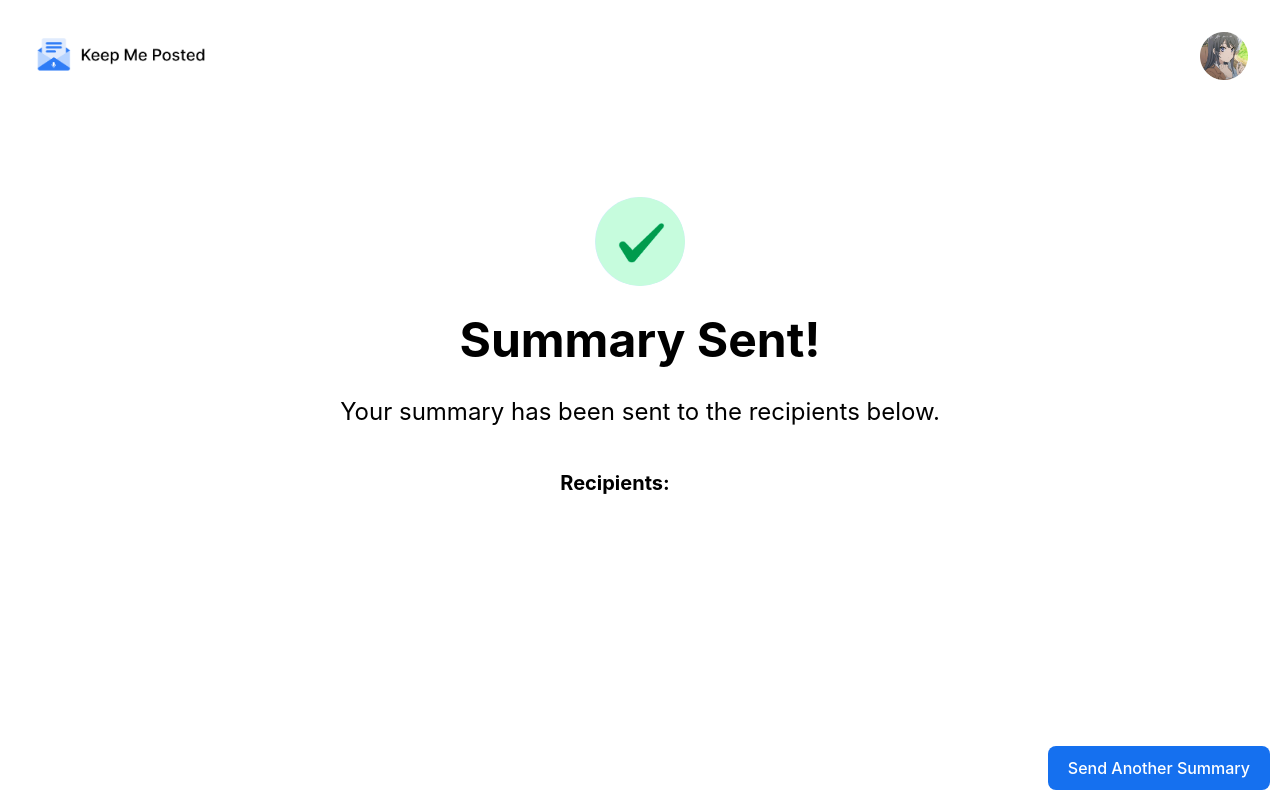
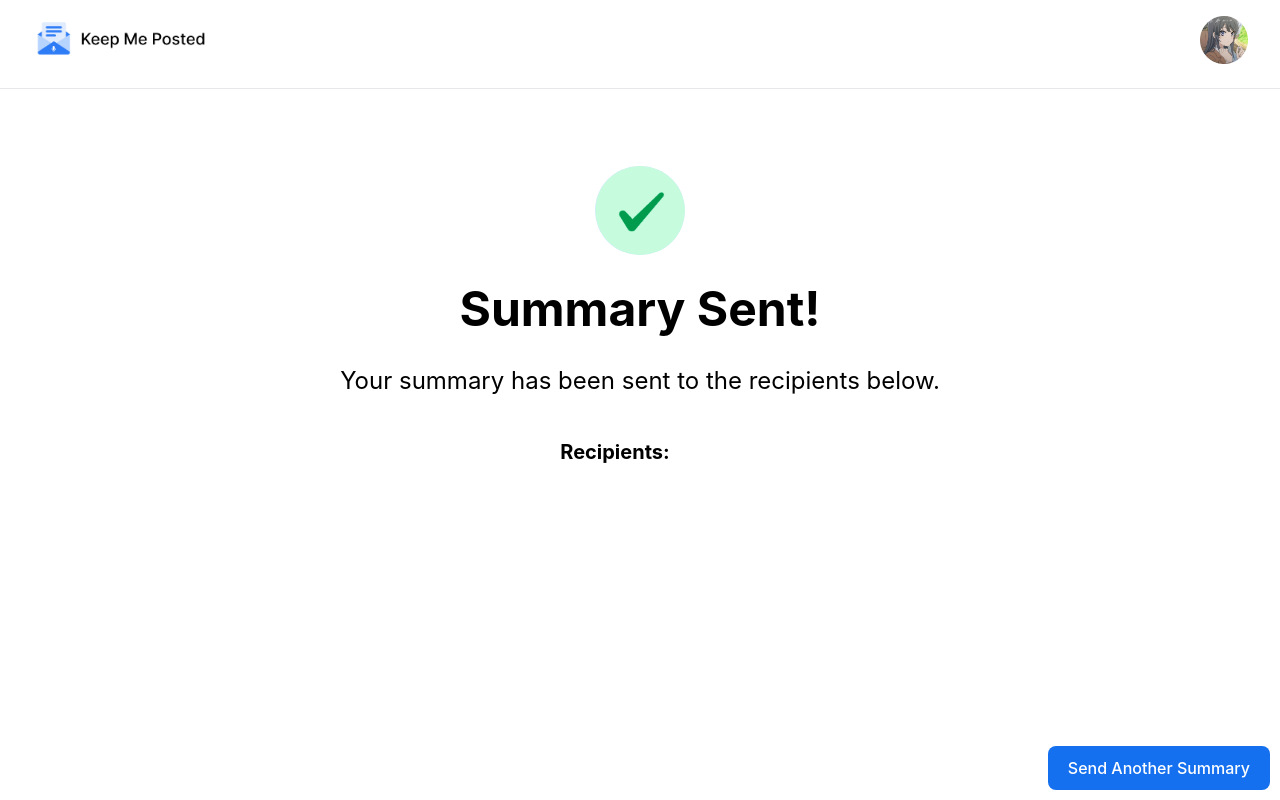
Before and after one commit to RValanki/Keep-Me-Posted, a SvelteKit app in the folder frontend/: page /sent in a window 1280 px wide. Built offline with nearby package versions, Linux system fonts and the light colour scheme.

Commit message:
added border and changed height

```diff
--- a/frontend/src/components/topbar.svelte
+++ b/frontend/src/components/topbar.svelte
@@ -30,14 +30,14 @@
 
 </script>
 
-<div class="flex justify-between">
-  <div class="p-8 m">
+<div class="flex justify-between border-b">
+  <div class="py-4 px-8 m">
     <button on:click={() => handleGoHome()}>
       <img class="h-12" src={kmpIcon} alt="KMP Icon" />
     </button>
   </div>
 
-  <div class="p-8">
+  <div class="py-4 px-8">
     <div>
       <button on:click={() => toggleDropdown()}>
         <img class="h-12" src={profileIcon} alt="Profile Icon" />
```
